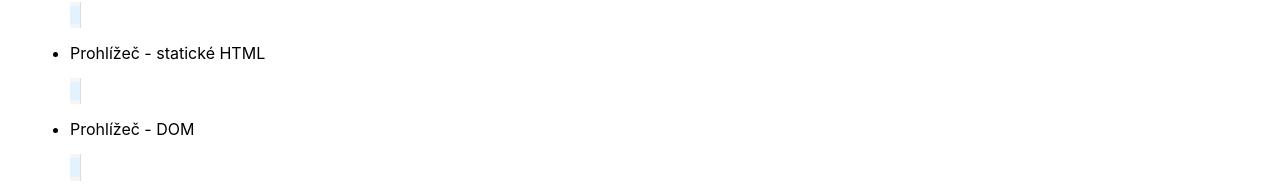
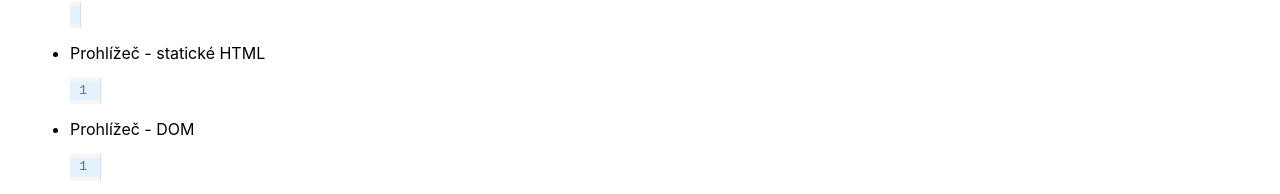
Before and after one commit to mbradic/course-react1, a React (Create React App) app in the folder presentation/: page /intro/app-structure in a window 1280 px wide. Shown: the part 857-1051 px from the top of the page. Built offline with nearby package versions, Linux system fonts and the light colour scheme; no server answers.

Commit message:
presentation - added html language to codemirror

```diff
--- a/presentation/src/intro/AppStructure.js
+++ b/presentation/src/intro/AppStructure.js
@@ -176,8 +176,8 @@ export default function AppStructure() {
           style={{ margin: "15px 0px 15px 0px" }}
           value={htmlOutput}
           readOnly
-          extensions={[json()]}
-          basicSetup={{ lineNumbers: false, highlightActiveLine: false }}
+          extensions={[html()]}
+          basicSetup={{ highlightActiveLine: false }}
         />
 
         <li>Prohlížeč - DOM</li>
@@ -185,8 +185,8 @@ export default function AppStructure() {
           style={{ margin: "15px 0px 15px 0px" }}
           value={domOutput}
           readOnly
-          extensions={[json()]}
-          basicSetup={{ lineNumbers: false, highlightActiveLine: false }}
+          extensions={[html()]}
+          basicSetup={{ highlightActiveLine: false }}
         />
       </ul>
     </>
```
